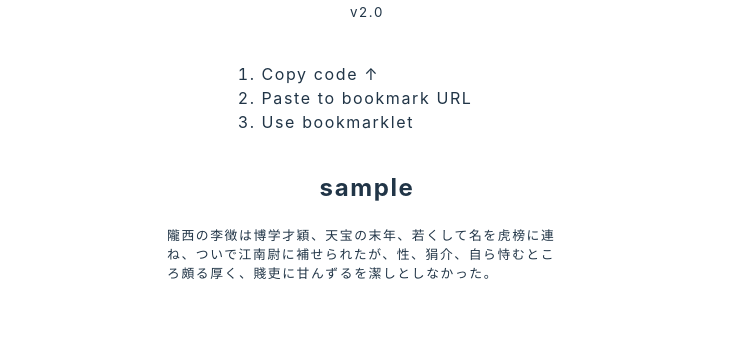
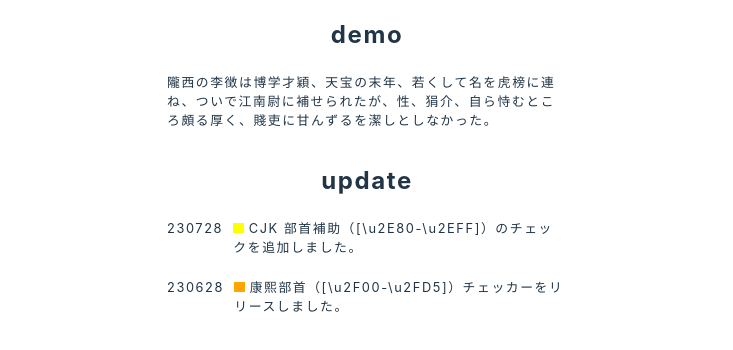
Before and after one commit to un-T-ieda/230628.kangxi-radicals, a website built with Vite: page index.html in a window 1280 px wide. Shown: the part 340-690 px from the top of the page, without its empty margins (273-1006 px from the left). Built offline with nearby package versions, Linux system fonts and the light colour scheme.

Commit message:
fix: ページのスタイルを調整

```diff
--- a/index.html
+++ b/index.html
@@ -12,14 +12,22 @@
     <h1>KangxiRadicals Checker</h1>
     <button id="copy-clipboard">copy bookmarklet</button>
     <small>v2.0</small>
-    <ol>
-      <li>Copy code ↑</li>
-      <li>Paste to bookmark URL</li>
-      <li>Use bookmarklet</li>
-    </ol>
     <div>
-      <h2>sample</h2>
+      <h2>demo</h2>
       <p>隴西の李徴は博学才穎、天宝の末年、若くして名を⻁榜に連ね、ついで江南尉に補せられたが、性、狷介、⾃ら恃むところ頗る厚く、賤吏に⽢んずるを潔しとしなかった。</p>
+    </div>
+    <div>
+      <h2>update</h2>
+      <dl class="u-stack">
+        <div class="u-flex">
+          <dt>230728</dt>
+          <dd><span class="c-box-yellow u-mr-1"></span>CJK 部首補助（[\u2E80-\u2EFF]）のチェックを追加しました。</dd>
+        </div>
+        <div class="u-flex">
+          <dt>230628</dt>
+          <dd><span class="c-box-orange u-mr-1"></span>康熙部首（[\u2F00-\u2FD5]）チェッカーをリリースしました。</dd>
+        </div>
+      </dl>
     </div>
   </div>
   <script type="module" src="/src/main.ts"></script>
--- a/src/style.scss
+++ b/src/style.scss
@@ -65,6 +65,16 @@ p {
   line-height: 1.5;
 }
 
+dl {
+  max-width: 400px;
+  font-size: 0.8em;
+  line-height: 1.5;
+}
+
+dd {
+  margin-left: 0.8em;
+}
+
 small {
   margin: 0.5em;
 }
@@ -106,3 +116,33 @@ button:focus-visible {
     background-color: #f9f9f9;
   }
 }
+
+.c-box-orange {
+  display: inline-flex;
+  align-self: center;
+  width: 0.8em;
+  height: 0.8em;
+  background-color: orange;
+}
+
+.c-box-yellow {
+  display: inline-flex;
+  align-self: center;
+  width: 0.8em;
+  height: 0.8em;
+  background-color: yellow;
+}
+
+.u-flex {
+  display: flex;
+}
+
+.u-stack {
+  display: flex;
+  flex-direction: column;
+  gap: 1.6em;
+}
+
+.u-mr-1 {
+  margin-right: 0.4em;
+}
```
